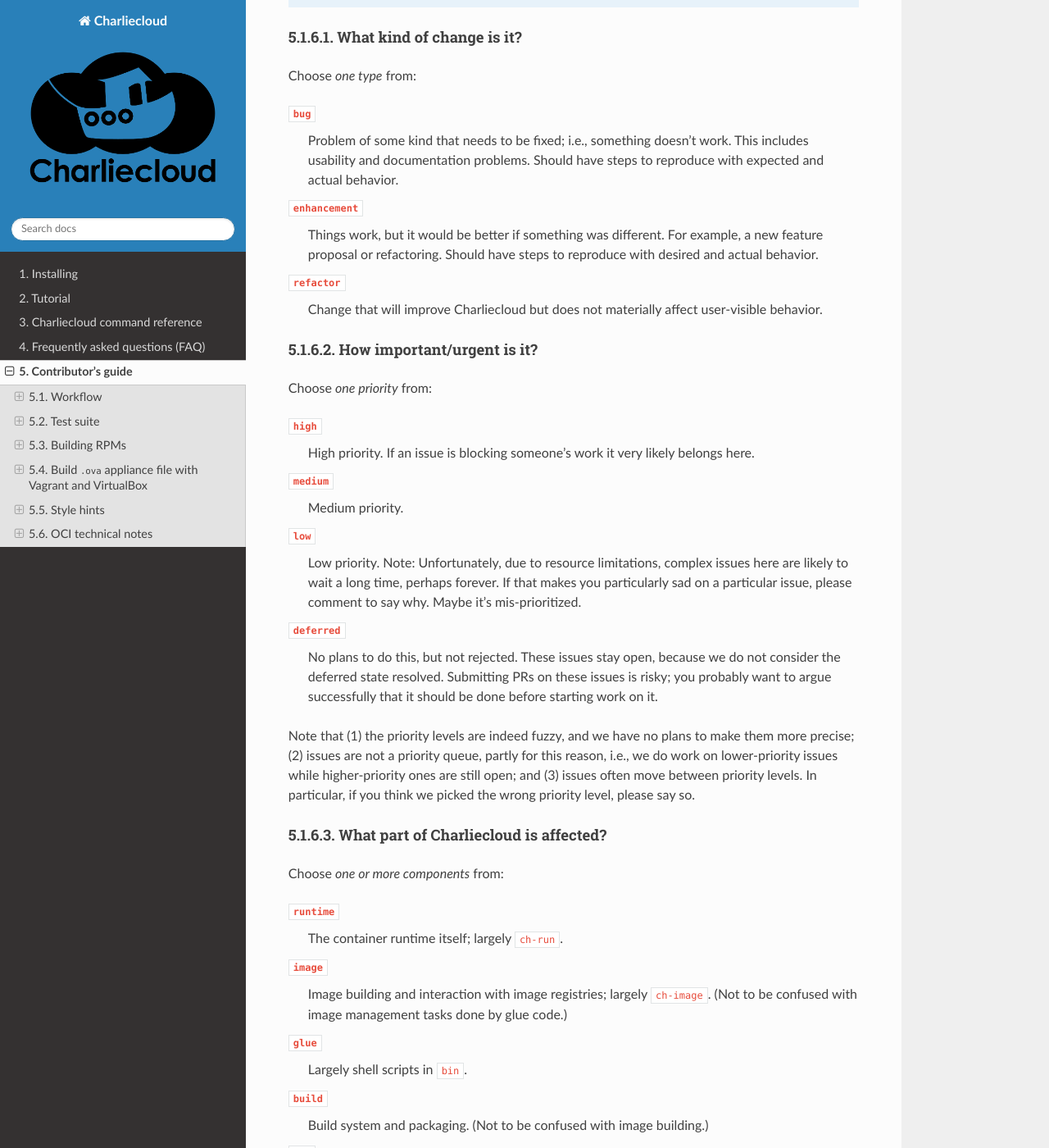
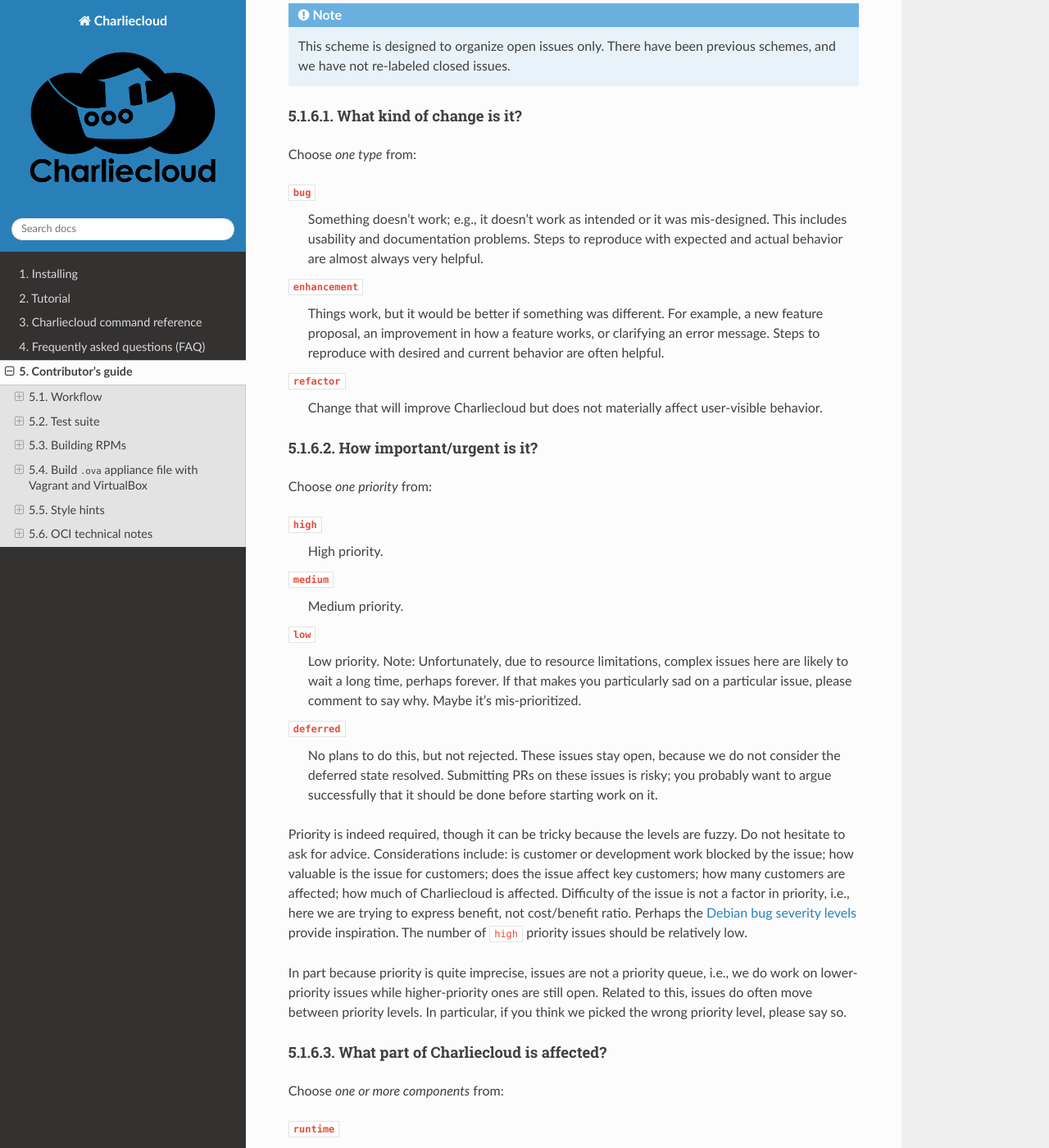
Before and after one commit to hpc/charliecloud, a Sphinx documentation site: the page built from doc/dev.rst, in a window 1280 px wide and 1400 px high, scrolled down 5763 px. Shown: the whole window at 82% size. Built offline with Sphinx 7.4.7 and the Read the Docs theme 2.0.0, drawn with Linux system fonts in a browser that asks for light colours; some of the changed text lies outside the part shown.

Commit message:
revise per feedback [skip ci]

```diff
--- a/doc/dev.rst
+++ b/doc/dev.rst
@@ -240,6 +240,11 @@
 stand-alone PR) should have label(s) from every category, with the exception
 of disposition which only applies to closed issues.
 
+Charliecloud team members should label their own issues. Members of the
+general public are more than welcome to label their issues if they like, but
+in practice this is rare, which is fine. Whoever triages the incoming issue
+should add or adjust labels as needed.
+
 .. note::
 
    This scheme is designed to organize open issues only. There have been
@@ -251,14 +256,15 @@
 Choose *one type* from:
 
 :code:`bug`
-  Problem of some kind that needs to be fixed; i.e., something doesn't work.
-  This includes usability and documentation problems. Should have steps to
-  reproduce with expected and actual behavior.
+  Something doesn't work; e.g., it doesn't work as intended or it was
+  mis-designed. This includes usability and documentation problems. Steps to
+  reproduce with expected and actual behavior are almost always very helpful.
 
 :code:`enhancement`
   Things work, but it would be better if something was different. For example,
-  a new feature proposal or refactoring. Should have steps to reproduce with
-  desired and actual behavior.
+  a new feature proposal, an improvement in how a feature works, or clarifying
+  an error message. Steps to reproduce with desired and current behavior are
+  often helpful.
 
 :code:`refactor`
   Change that will improve Charliecloud but does not materially affect
@@ -270,8 +276,7 @@
 Choose *one priority* from:
 
 :code:`high`
-  High priority. If an issue is blocking someone's work it very likely belongs
-  here.
+  High priority.
 
 :code:`medium`
   Medium priority.
@@ -288,10 +293,19 @@
   risky; you probably want to argue successfully that it should be done before
   starting work on it.
 
-Note that (1) the priority levels are indeed fuzzy, and we have no plans to
-make them more precise; (2) issues are not a priority queue, partly for this
-reason, i.e., we do work on lower-priority issues while higher-priority ones
-are still open; and (3) issues often move between priority levels. In
+Priority is indeed required, though it can be tricky because the levels are
+fuzzy. Do not hesitate to ask for advice. Considerations include: is customer
+or development work blocked by the issue; how valuable is the issue for
+customers; does the issue affect key customers; how many customers are
+affected; how much of Charliecloud is affected. Difficulty of the issue is not
+a factor in priority, i.e., here we are trying to express benefit, not
+cost/benefit ratio. Perhaps the `Debian bug severity levels
+<https://www.debian.org/Bugs/Developer#severities>`_ provide inspiration. The
+number of :code:`high` priority issues should be relatively low.
+
+In part because priority is quite imprecise, issues are not a priority queue,
+i.e., we do work on lower-priority issues while higher-priority ones are still
+open. Related to this, issues do often move between priority levels. In
 particular, if you think we picked the wrong priority level, please say so.
 
 What part of Charliecloud is affected?
@@ -310,8 +324,9 @@
 :code:`glue`
   Largely shell scripts in :code:`bin`.
 
-:code:`build`
-  Build system and packaging. (Not to be confused with image building.)
+:code:`install`
+  Charliecloud build & install system, packaging, etc. (Not to be confused
+  with image building.)
 
 :code:`doc`
   Documentation.
@@ -353,15 +368,16 @@
 
 :code:`duplicate`
   Same as some other issue. In addition to this tag, duplicates should refer
-  to the other issue in a comment. Of the duplicates, the better one should
-  stay open (e.g., clearer reproduction steps); if they are roughly equal in
-  quality, the older one should stay open.
+  to the other issue in a comment to record the link. Of the duplicates, the
+  better one should stay open (e.g., clearer reproduction steps); if they are
+  roughly equal in quality, the older one should stay open.
 
 :code:`jurisdiction`
   The issue is not something we can resolve. Typically problems with other
-  software or problems with containers in general that we can't work around.
-  *Use caution when blaming a problem on user error. Often (or usually) there
-  is a documentation or usability bug that caused the "user error".*
+  software, problems with containers in general that we can't work around, or
+  not actionable due to clarity or other reasons. *Use caution when blaming a
+  problem on user error. Often (or usually) there is a documentation or
+  usability bug that caused the "user error".*
 
 :code:`moot`
   No longer relevant. Examples: withdrawn by reporter, fixed in current
```
